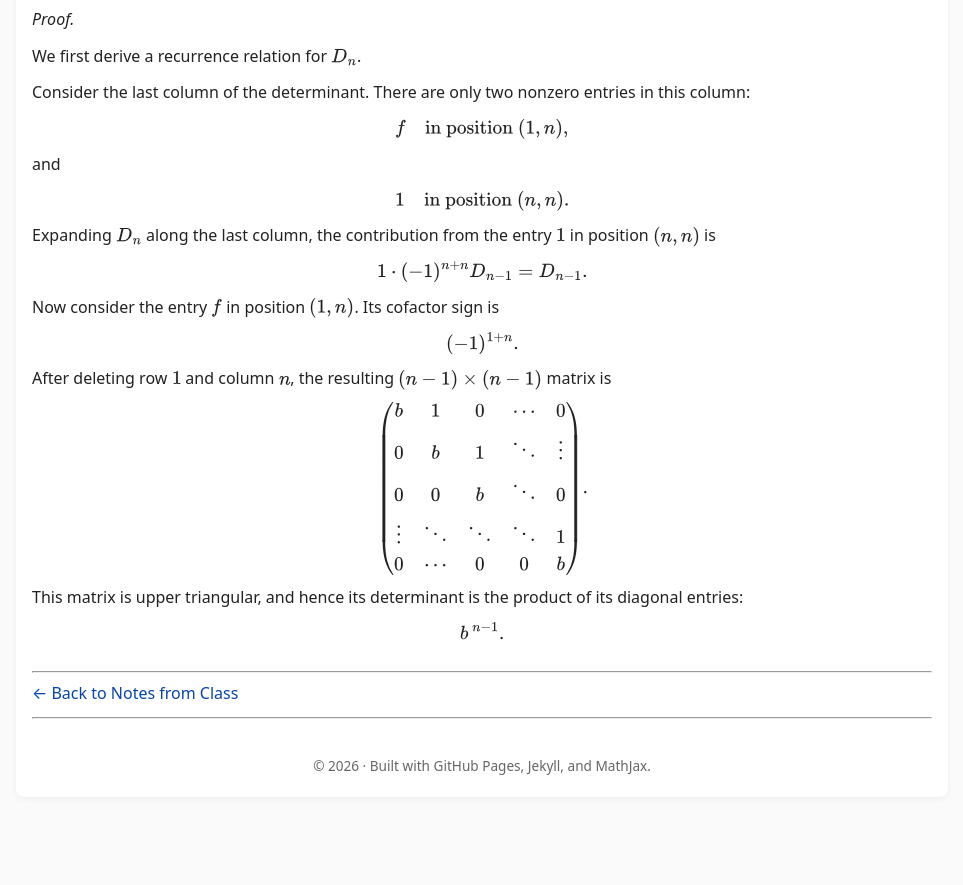
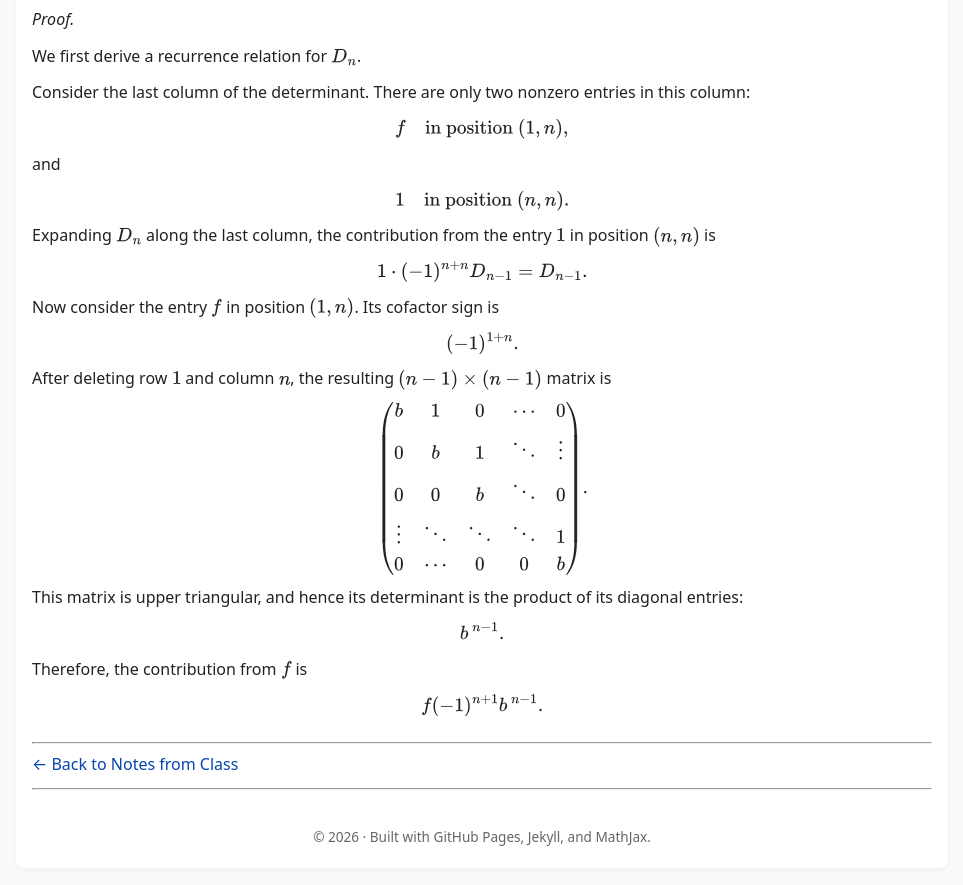
Before and after one commit to SaleemKamaludin/SaleemKamaludin.github.io, a Jekyll site: the page built from courses/math-2276/notes-from-class/lecture-2/index.md, in a window 1280 px wide and 900 px high, scrolled down 6462 px. Shown: the top 885 px of the window, without its empty margins (158-1121 px from the left). Built offline with Jekyll 4.4.1, drawn with Linux system fonts in a browser that asks for light colours; before the commit the page ends 7291 px from its top, so only the background shows below that.

Commit message:
Add second cofactor contribution to Example 1.3 proof

```diff
--- a/courses/math-2276/notes-from-class/lecture-2/index.md
+++ b/courses/math-2276/notes-from-class/lecture-2/index.md
@@ -833,6 +833,14 @@ b & 1 & 0 & 0 & \cdots & 0\\
   \[
   b^{\,n-1}.
   \]
+
+  <p>
+    Therefore, the contribution from \(f\) is
+  </p>
+
+  \[
+  f(-1)^{n+1}b^{\,n-1}.
+  \]
 </div>
 
 ---
```
